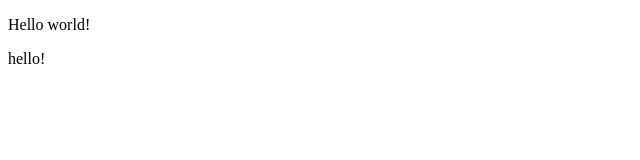
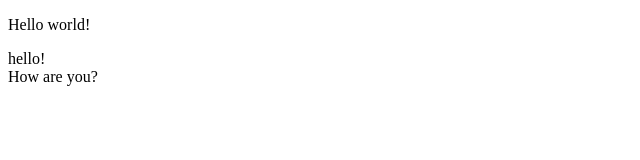
Before and after one commit to Glebportfolio/project, a plain HTML site: page index.html in a window 1280 px wide. Shown: the whole page, without its empty margins (0-640 px from the left). Drawn offline with Linux system fonts and the light colour scheme.

Commit message:
index.html mod

```diff
--- a/index.html
+++ b/index.html
@@ -10,6 +10,7 @@
 
     <p onclick="">Hello world!</p>
     <div class="model">hello!</div>
+    <div class="require">How are you?</div>
 
 
     <!-- <script>
```
